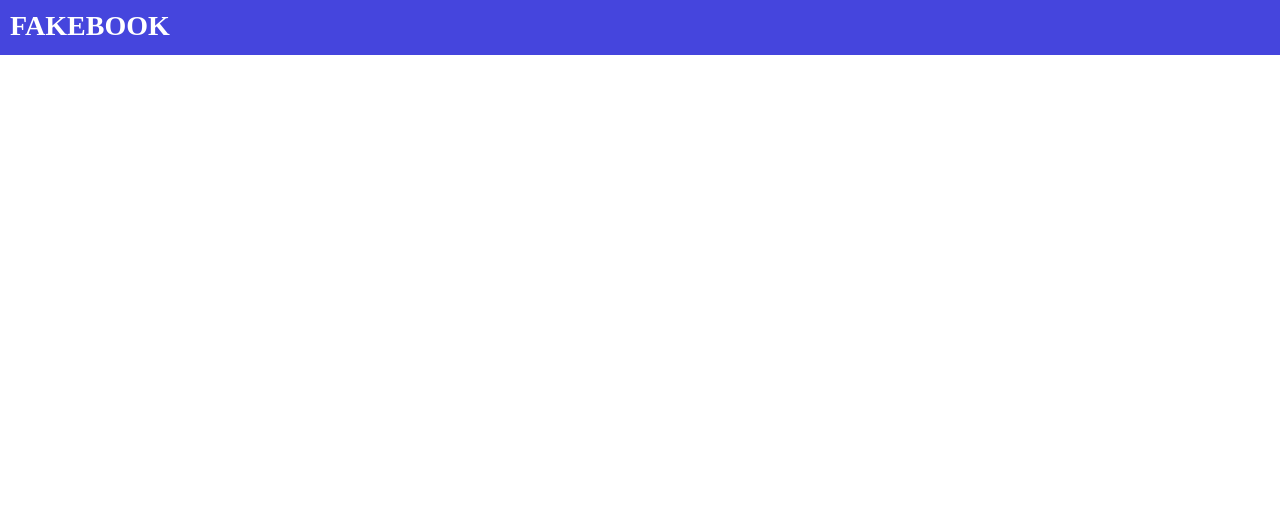
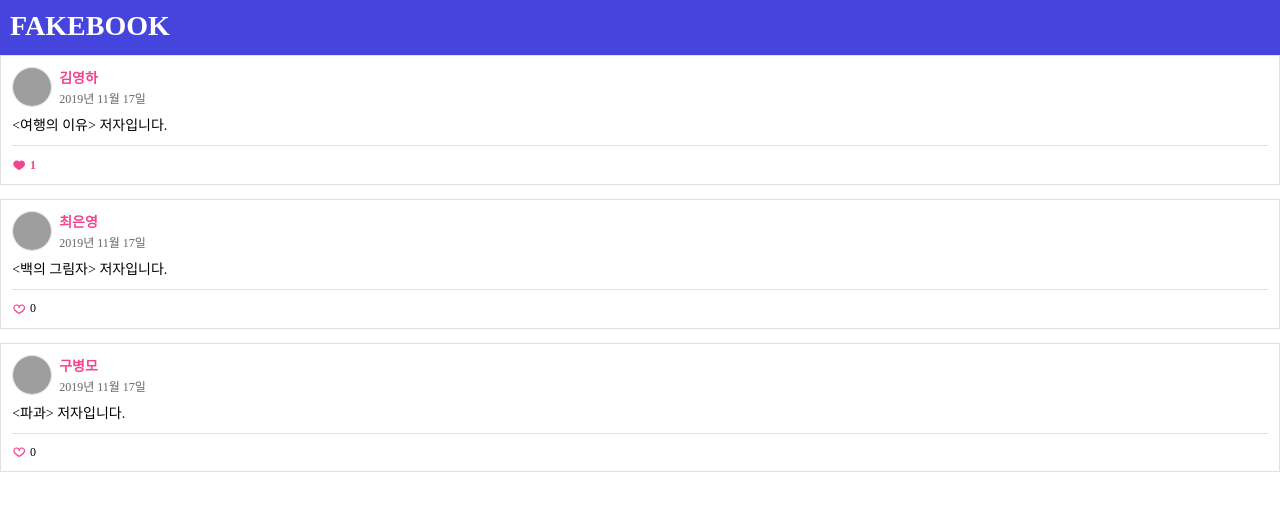
Before and after one commit to dami-lee/React-project, a React (Create React App) app: page / in a window 1280 px wide. Shown: the top 510 px of the page. Built offline with nearby package versions, Linux system fonts and the light colour scheme; grey boxes are pictures that could not be loaded.

Commit message:
Changed the component's initials to uppercase

```diff
--- a/src/Components/common/contents.js
+++ b/src/Components/common/contents.js
@@ -1,5 +1,5 @@
 import React, { Fragment } from 'react';
-import feedWrapper from '../feed/feedWrapper';
+import FeedWrapper from '../feed/FeedWrapper';
 import ProfileWrapper from '../profile/profileWrapper';
 import WidgetWrapper from '../widget/widgetWrapper';
 import SignUpWrapper from '../signup/signupWrapper';
@@ -11,7 +11,7 @@ const Contents = () => {
                 <SignUpWrapper />
             </Fragment>
             <Fragment>
-                <feedWrapper />
+                <FeedWrapper />
                 <ProfileWrapper />
                 <WidgetWrapper />
             </Fragment>
--- a/src/Components/feed/feedWrapper.js
+++ b/src/Components/feed/feedWrapper.js
@@ -50,7 +50,7 @@ const FeedWrapper = () => {
     }
 
     return (
-        <div className="feedWrapper">
+        <div className="FeedWrapper">
             {
                 feeds.map(feedObj => (
                     renderFeedBox(feedObj)
```
